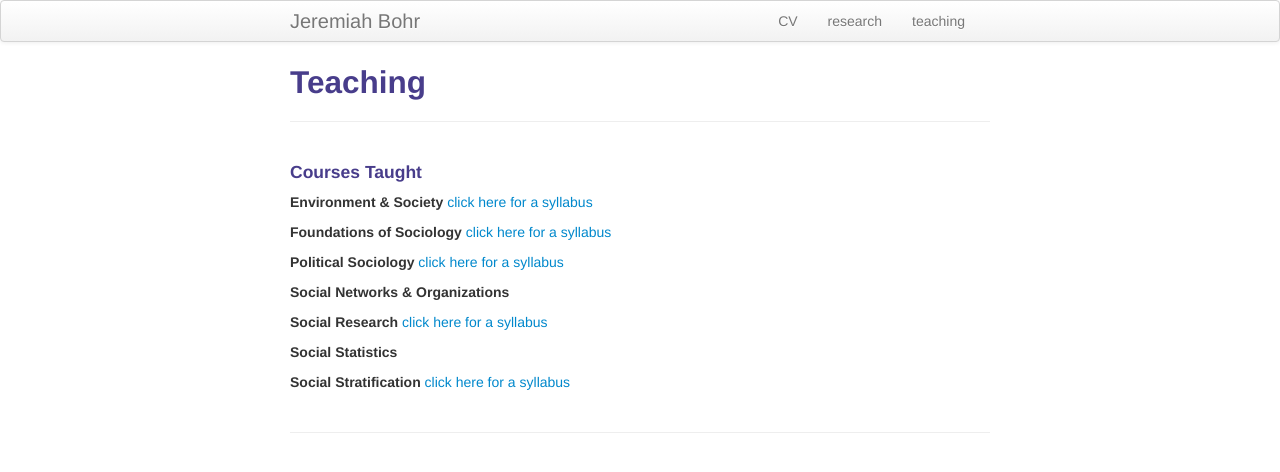
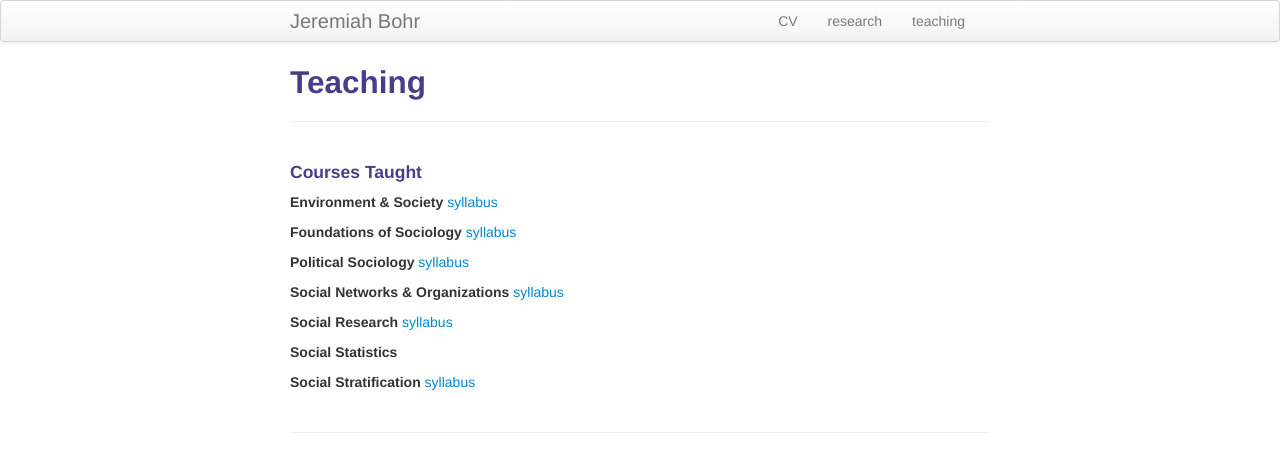
Before and after one commit to jeremiahbohr/jeremiahbohr.github.io, a Jekyll site: the page built from pages/teaching.md, in a window 1280 px wide. Shown: the top 472 px of the page. Built offline with Jekyll 4.4.1, drawn with Linux system fonts in a browser that asks for light colours; our own code applies the rules of GitHub Pages for plain Markdown files.

Commit message:
update my website

```diff
--- a/pages/teaching.md
+++ b/pages/teaching.md
@@ -16,27 +16,28 @@ description: Jeremiah Bohr's teaching
 #### Courses Taught
 
 **Environment & Society**
-[click here for a syllabus]({{ BASE_PATH}}/pages/syllabi/EnvSociety_SP18.pdf)
+[syllabus]({{ BASE_PATH}}/pages/syllabi/EnvSociety_FA19.pdf)
 <br />
 
 **Foundations of Sociology**
-[click here for a syllabus]({{ BASE_PATH}}/pages/syllabi/Foundations_SP18.pdf)
+[syllabus]({{ BASE_PATH}}/pages/syllabi/Foundations_SP18.pdf)
 <br />
 
 **Political Sociology**
-[click here for a syllabus]({{ BASE_PATH}}/pages/syllabi/PolSoc_SP15.pdf)
+[syllabus]({{ BASE_PATH}}/pages/syllabi/PolSoc_SP15.pdf)
 <br />
 
 **Social Networks & Organizations**
+[syllabus]({{ BASE_PATH}}/pages/syllabi/SocNetworksOrgs_FA19.pdf)
 <br />
 
 **Social Research**
-[click here for a syllabus]({{ BASE_PATH}}/pages/syllabi/ResearchMethods_FA18.pdf)
+[syllabus]({{ BASE_PATH}}/pages/syllabi/ResearchMethods_FA18.pdf)
 <br />
 
 **Social Statistics**
 <br />
 
 **Social Stratification**
-[click here for a syllabus]({{ BASE_PATH}}/pages/syllabi/Stratification_SP17.pdf)
+[syllabus]({{ BASE_PATH}}/pages/syllabi/Stratification_SP17.pdf)
 <br />
```
Also changed, not shown: index.md (+1 -1 lines), 2 other files.
